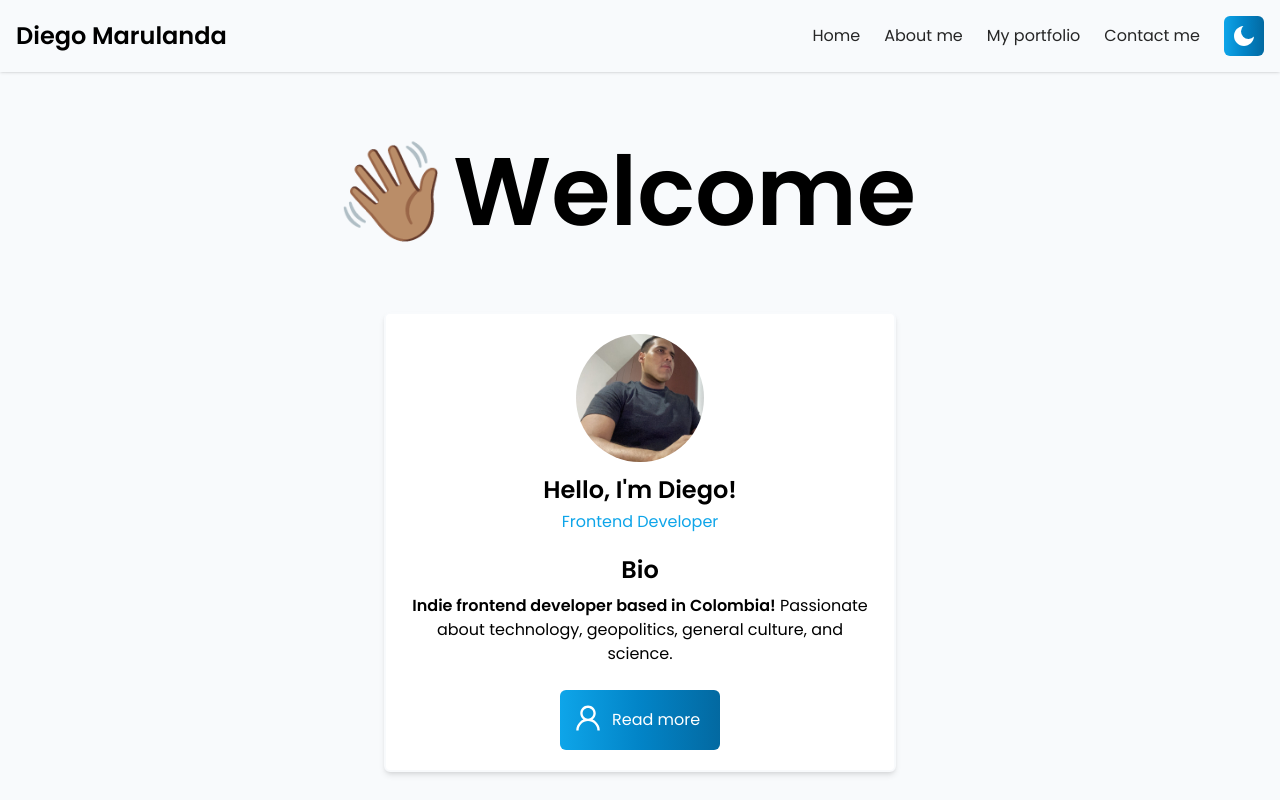
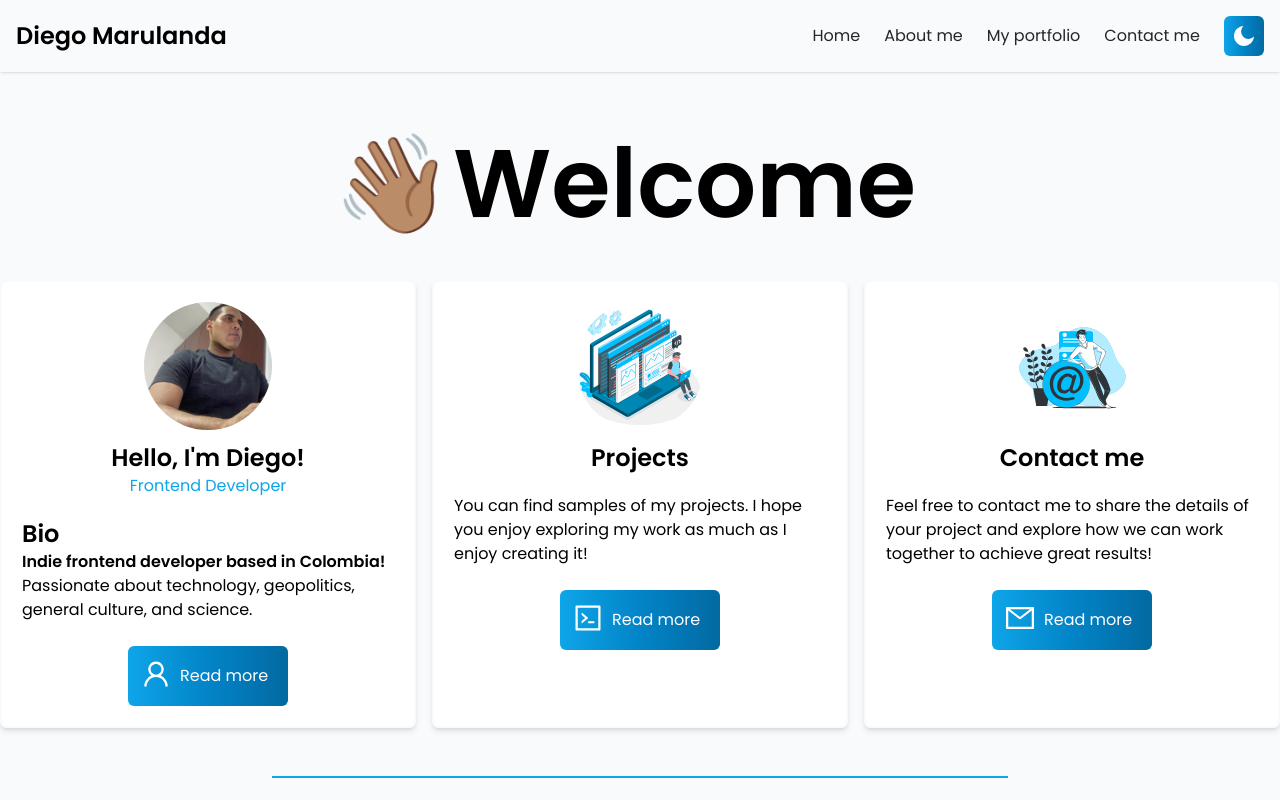
Before and after one commit to DiegoMarulandaB/Portfolio, a Next.js app: page /home in a window 1280 px wide. Shown: the top 800 px of the page. Built offline with nearby package versions, Linux system fonts and the light colour scheme.

Commit message:
add website_optimization

```diff
--- a/src/app/contact/page.tsx
+++ b/src/app/contact/page.tsx
@@ -1,61 +1,76 @@
 'use client'
-import React from 'react'
-import { AiOutlineMail, AiOutlineGithub, AiOutlineTwitter, AiOutlineLinkedin } from 'react-icons/ai'
-import AnimatedText from '@/components/AnimatedText/AnimatedText'
+import React from 'react';
+import { AiOutlineMail, AiOutlineGithub, AiOutlineTwitter, AiOutlineLinkedin } from 'react-icons/ai';
+import AnimatedText from '@/components/AnimatedText/AnimatedText';
 
 const Contact: React.FC = () => {
   return (
     <div className="bg-slate-50 dark:bg-slate-800 py-8 px-4 sm:px-6 lg:px-8">
       <div className="max-w-7xl mx-auto">
         <div className="flex flex-col text-center items-center justify-center mt-32">
-          <h2 className="text-2xl text-center font-bold mb-4 ">
-            <AnimatedText text="Contact me" className="text-1xl text-left  mr-2 mb-2  mt-2 font-bold" />
+          <h2 className="text-2xl text-center font-bold mb-4">
+            <AnimatedText text="Contact me" className="text-1xl text-left  mr-2 mb-2  mt-2  font-bold" />
           </h2>
-          <p className="bg-slate-50 dark:bg-slate-800  mb-4 mt-10">Get in touch with me through these links!</p>
+          <p className="bg-slate-50 dark:bg-slate-800 mb-4 mt-4">Get in touch with me through these links!</p>
         </div>
-        <div className=" flex-col text-center items-center justify-center mt-12 grid grid-cols-1 gap-8 sm:grid-cols-2 sm:gap-6 lg:grid-cols-4">
-          <a
-            href="mailto:diegomarulanda87@gmail.com"
-            className="flex flex-col text-center items-center justify-center px-4 py-6 border transform transition-transform hover:-translate-y-1 cursor-pointer text-white bg-gradient-to-r from-sky-500 via-sky-600 to-sky-700 rounded-md "
-          >
-            <AiOutlineMail className="icon text-white" size={40} />
-            <span className="text-1xl font-medium text-white">Email</span>
-            <span className="text-sm text-white">diegomarulanda87@gmail.com</span>
-          </a>
-          <a
-            href="https://twitter.com/DAMB1987"
-            target="_blank"
-            rel="noopener noreferrer"
-            className="flex flex-col items-center text-center px-4 py-6 border transform transition-transform hover:-translate-y-1 cursor-pointer text-white bg-gradient-to-r from-sky-500 via-sky-600 to-sky-700 rounded-md "
-          >
-            <AiOutlineTwitter className="icon text-white" size={40} />
-            <span className="text-1xl font-medium text-white">Twitter</span>
-            <span className="text-sm text-white">@DAMB1987</span>
-          </a>
-          <a
-            href="https://www.linkedin.com/in/diegomarulandabarrientos/"
-            target="_blank"
-            rel="noopener noreferrer"
-            className="flex flex-col items-center text-center px-4 py-6 border transform transition-transform hover:-translate-y-1 cursor-pointer text-white bg-gradient-to-r from-sky-500 via-sky-600 to-sky-700 rounded-md "
-          >
-            <AiOutlineLinkedin className="icon text-white" size={40} />
-            <span className="text-1xl font-medium text-white">LinkedIn</span>
-            <span className="text-sm text-white">diegomarulandabarrientos</span>
-          </a>
-          <a
-            href="https://github.com/DiegoMarulandaB"
-            target="_blank"
-            rel="noopener noreferrer"
-            className="flex flex-col items-center text-center px-4 py-6 border transform transition-transform hover:-translate-y-1 cursor-pointer text-white bg-gradient-to-r from-sky-500 via-sky-600 to-sky-700 rounded-md "
-          >
-            <AiOutlineGithub className="icon text-white" size={40} />
-            <span className="text-1xl font-medium text-white">GitHub</span>
-            <span className="text-sm text-white">DiegoMarulandaB</span>
-          </a>
+        <div className="grid grid-cols-1 gap-8 sm:grid-cols-2 sm:gap-6 lg:grid-cols-4 mt-4">
+          {contactLinks.map((link) => (
+            <ContactLink key={link.text} {...link} />
+          ))}
         </div>
       </div>
     </div>
-  )
+  );
+};
+
+interface ContactLinkProps {
+  href: string;
+  text: string;
+  icon: React.ReactElement;
+  username?: string;
 }
 
-export default Contact
+const ContactLink: React.FC<ContactLinkProps> = ({ href, text, icon, username }) => {
+  return (
+    <a
+      href={href}
+      target="_blank"
+      rel="noopener noreferrer"
+      className="flex flex-col items-center text-center px-4 py-6 border transform transition-transform hover:-translate-y-1 cursor-pointer text-white bg-gradient-to-r from-sky-500 via-sky-600 to-sky-700 rounded-md"
+    >
+      {icon}
+      <span className="text-1xl font-medium text-white">{text}</span>
+      {username && <span className="text-sm text-white">{username}</span>}
+    </a>
+  );
+};
+
+const contactLinks: ContactLinkProps[] = [
+  {
+    href: 'mailto:diegomarulanda87@gmail.com',
+    text: 'Email',
+    icon: <AiOutlineMail className="icon text-white" size={40} />,
+     username:'diegomarulanda87@gmail.com',
+
+  },
+  {
+    href: 'https://twitter.com/DAMB1987',
+    text: 'Twitter',
+    icon: <AiOutlineTwitter className="icon text-white" size={40} />,
+    username: '@DAMB1987',
+  },
+  {
+    href: 'https://www.linkedin.com/in/diegomarulandabarrientos/',
+    text: 'LinkedIn',
+    icon: <AiOutlineLinkedin className="icon text-white" size={40} />,
+    username: 'diegomarulandabarrientos',
+  },
+  {
+    href: 'https://github.com/DiegoMarulandaB',
+    text: 'GitHub',
+    icon: <AiOutlineGithub className="icon text-white" size={40} />,
+    username: 'DiegoMarulandaB',
+  },
+];
+
+export default Contact;
--- a/src/app/home/page.tsx
+++ b/src/app/home/page.tsx
@@ -1,62 +1,97 @@
 'use client' // this is a client component
+// No need for 'use client' in modern React apps
 import Image from 'next/image';
 import AnimatedText from '@/components/AnimatedText/AnimatedText';
 import Link from 'next/link';
 import { AiOutlineUser, AiOutlineCode, AiOutlineMail } from 'react-icons/ai';
 
-// Define the Button interface and buttons
 interface Button {
   label: string;
   route: string;
 }
 
-
-const ButtonAbout: Button[] = [{ label: 'Read more', route: '/about' }]
-const ButtonProjects: Button[] = [{ label: 'Read more', route: '/projects' }]
-const ButtonContact: Button[] = [{ label: 'Read more', route: '/contact' }]
+const ButtonAbout: Button[] = [{ label: 'Read more', route: '/about' }];
+const ButtonProjects: Button[] = [{ label: 'Read more', route: '/projects' }];
+const ButtonContact: Button[] = [{ label: 'Read more', route: '/contact' }];
 
 const HomePage = () => {
   return (
-    <section id="home">
-      <div className="flex flex-col text-center items-center justify-center mt-32">
-        <h1 className="text-2xl text-center font-bold">
-          <AnimatedText text="👋🏽Welcome" className="text-left mr-2 mb-2 mt-2 font-bold" />
+    <section id="home" className="mt-8 md:mt-16">
+      <div className="flex flex-col text-center items-center justify-center">
+        <h1 className="text-3xl md:text-4xl font-bold">
+          <AnimatedText text="👋🏽Welcome" className="text-left mr-2 mb-2 mt-16 font-bold" />
         </h1>
       </div>
 
-      <div className="flex flex-col text-center items-center justify-center md:space-x-3 md:text-left mt-4">
-        <div className="md:w-3/3">
-
-
-
-    <div className="">
-      <div className=" max-w-lg mx-auto my-10 bg-white dark:bg-slate-800 rounded-md border-2 border-slate-50 shadow-md p-5 w-full ">
-        <img
-          className="w-32 h-32 rounded-full mx-auto"
-          src="/diego.jpg"
-          alt="Profile picture"
-        />
-        <h2 className="font-ligth dark:bg-text-white-900 text-center text-2xl font-semibold mt-3">Hello, I'm Diego!</h2>
-
-        <p className="text-sky-500 text-center  mt-1">Frontend Developer</p>
-
+      <div className="grid grid-cols-1 gap-4 md:grid-cols-3 mt-8">
+        {/* About */}
+        <div className="bg-white dark:bg-slate-800 rounded-md border-2 border-slate-50 shadow-md p-5">
+          <div className="flex flex-col items-center justify-center">
+            <Image src="/diego.jpg" alt="Profile picture" width={128} height={128} className="w-32 h-32 rounded-full mx-auto" />
+            <h2 className="font-semibold text-2xl mt-3">Hello, I'm Diego!</h2>
+            <p className="text-sky-500">Frontend Developer</p>
             <div className="mt-5">
-          <h3 className=" font-ligth dark:bg-text-white-900 text-center text-2xl font-semibold mt-3">Bio</h3>
-          <p className="font-ligth text-center mt-2">
-           <strong> Indie frontend developer based in Colombia!</strong> Passionate about technology, geopolitics, general culture, and science.
-
+              <h3 className="font-semibold text-2xl">Bio</h3>
+              <p>
+                <strong>Indie frontend developer based in Colombia!</strong> Passionate about technology, geopolitics, general culture, and science.
               </p>
-              <div className="flex flex-col md:flex-row md:space-x-4 items-center justify-center mt-6">
+            </div>
+            <div className="mt-6">
               {ButtonAbout.map((button, index) => (
                 <Link key={index} href={button.route}>
                   <button
                     type="button"
-              className="hover:bg-gradient-to-br focus:ring-4 focus:outline-none focus:ring-sky-300 text-center inline-flex items-center
-              hover:-translate-y-1 transition-transform cursor-pointer text-white bg-gradient-to-r from-sky-500 via-sky-600 to-sky-700 rounded-md px-3 py-3 mb-4 md:mb-0 w-full md:w-40"
+                    className="hover:bg-gradient-to-br focus:ring-4 focus:outline-none focus:ring-sky-300 text-center inline-flex items-center hover:-translate-y-1 transition-transform cursor-pointer text-white bg-gradient-to-r from-sky-500 via-sky-600 to-sky-700 rounded-md px-3 py-3 mb-4 md:mb-0 w-full md:w-40"
                   >
                     {index === 0 && <AiOutlineUser className="icon text-white text-center items-center justify-center mb-1 mr-2" size={32} />}
+                    {button.label}
+                  </button>
+                </Link>
+              ))}
+            </div>
+          </div>
+        </div>
 
+        {/* Projects */}
+        <div className="bg-white dark:bg-slate-800 rounded-md border-2 border-slate-50 shadow-md p-5">
+          <div className="flex flex-col items-center justify-center">
+            <Image src="/projects.svg" alt="Projects image" width={128} height={128} className="w-32 h-32 rounded-full mx-auto" />
+            <h2 className="font-semibold text-2xl mt-3">Projects</h2>
+            <div className="mt-5">
+              <p>You can find samples of my projects. I hope you enjoy exploring my work as much as I enjoy creating it!</p>
+            </div>
+            <div className="mt-6">
+              {ButtonProjects.map((button, index) => (
+                <Link key={index} href={button.route}>
+                  <button
+                    type="button"
+                    className="hover:bg-gradient-to-br focus:ring-4 focus:outline-none focus:ring-sky-300 text-center inline-flex items-center hover:-translate-y-1 transition-transform cursor-pointer text-white bg-gradient-to-r from-sky-500 via-sky-600 to-sky-700 rounded-md px-3 py-3 mb-4 md:mb-0 w-full md:w-40"
+                  >
+                    {index === 0 && <AiOutlineCode className="icon text-white text-center items-center justify-center mb-1 mr-2" size={32} />}
+                    {button.label}
+                  </button>
+                </Link>
+              ))}
+            </div>
+          </div>
+        </div>
 
+        {/* Contact */}
+        <div className="bg-white dark:bg-slate-800 rounded-md border-2 border-slate-50 shadow-md p-5">
+          <div className="flex flex-col items-center justify-center">
+            <Image src="/email.svg" alt="Email image" width={128} height={128} className="w-32 h-32 rounded-full mx-auto" />
+            <h2 className="font-semibold text-2xl mt-3">Contact me</h2>
+            <div className="mt-5">
+              <p>Feel free to contact me to share the details of your project and explore how we can work together to achieve great results!</p>
+            </div>
+            <div className="mt-6">
+              {ButtonContact.map((button, index) => (
+                <Link key={index} href={button.route}>
+                  <button
+                    type="button"
+                    className="hover:bg-gradient-to-br focus:ring-4 focus:outline-none focus:ring-sky-300 text-center inline-flex items-center hover:-translate-y-1 transition-transform cursor-pointer text-white bg-gradient-to-r from-sky-500 via-sky-600 to-sky-700 rounded-md px-3 py-3 mb-4 md:mb-0 w-full md:w-40"
+                  >
+                    {index === 0 && <AiOutlineMail className="icon text-white text-center items-center justify-center mb-1 mr-2" size={32} />}
                     {button.label}
                   </button>
                 </Link>
@@ -65,100 +100,6 @@ const HomePage = () => {
           </div>
         </div>
       </div>
-        </div>
-
-
-        {/* projects */}
-
-
-    <div className=" ">
-      <div className=" max-w-lg mx-auto my-10 bg-white dark:bg-slate-800 rounded-md border-2 border-slate-50 shadow-md p-5 w-full flex flex-col text-center items-center justify-center ">
-
-             <Image
-            src="/projects.svg"
-            alt="projects image"
-            width={160}
-            height={160}
-            className="w-34 h-34 rounded-full mx-auto "
-          />
-        <h2 className="font-ligth dark:bg-text-white-900 text-center text-2xl font-semibold mt-3">Projects</h2>
-
-        <div className="mt-5">
-          {/* <h3 className=" text-center  text-xl font-ligth">Bio</h3> */}
-          <p className="font-ligth text-center mt-2">
-          You can find samples of my projects. I hope you enjoy exploring my work as much as I enjoy creating it!
-
-          </p>
-              <div className="flex flex-col md:flex-row md:space-x-4 items-center justify-center mt-6">
-        {ButtonProjects.map((button, index) => (
-          <Link key={index} href={button.route}>
-            <button
-              type="button"
-              className="hover:bg-gradient-to-br focus:ring-4 focus:outline-none focus:ring-sky-300 text-center inline-flex items-center
-              hover:-translate-y-1 transition-transform cursor-pointer text-white bg-gradient-to-r from-sky-500 via-sky-600 to-sky-700 rounded-md px-3 py-3 mb-4 md:mb-0 w-full md:w-40"
-            >
-               {index === 0 && < AiOutlineCode className="icon text-white text-center items-center justify-center mb-1 mr-2" size={32} />}
-
-
-
-              {button.label}
-            </button>
-          </Link>
-        ))}
-      </div>
-        </div>
-      </div>
-    </div>
-
-    {/* Contact */}
-
-       <div className=" ">
-      <div className=" max-w-lg mx-auto my-10 bg-white dark:bg-slate-800 rounded-md border-2 border-slate-50 shadow-md p-5 w-full flex flex-col text-center items-center justify-center ">
-
-             <Image
-            src="/email.svg"
-            alt="projects image"
-            width={160}
-            height={160}
-            className="w-34 h-34 rounded-full mx-auto "
-          />
-        <h2 className="font-ligth dark:bg-text-white-900 text-center text-2xl font-semibold mt-3">Contact me</h2>
-
-        <div className="mt-5">
-          {/* <h3 className=" text-center  text-xl font-ligth">Bio</h3> */}
-          <p className="font-ligth text-center mt-2">
-          Feel free to contact me to share the details of your project and explore how we can work together to achieve great results!
-
-          </p>
-              <div className="flex flex-col md:flex-row md:space-x-4 items-center justify-center mt-6">
-        {ButtonContact.map((button, index) => (
-          <Link key={index} href={button.route}>
-            <button
-              type="button"
-              className="hover:bg-gradient-to-br focus:ring-4 focus:outline-none focus:ring-sky-300 text-center inline-flex items-center
-              hover:-translate-y-1 transition-transform cursor-pointer text-white bg-gradient-to-r from-sky-500 via-sky-600 to-sky-700 rounded-md px-3 py-3 mb-4 md:mb-0 w-full md:w-40"
-            >
-               {index === 0 && < AiOutlineMail className="icon text-white text-center items-center justify-center mb-1 mr-2" size={32} />}
-
-
-
-              {button.label}
-            </button>
-          </Link>
-        ))}
-      </div>
-        </div>
-      </div>
-    </div>
-      </div>
-       <div>
-        <div>
-
-        </div>
-
-      </div>
-
-
     </section>
   );
 };
```
Also changed, not shown: src/app/about/page.tsx (+60 -53 lines), src/app/not-found.tsx (line endings or trailing spaces), src/app/projects/page.tsx (line endings or trailing spaces). Lines whose indentation alone changed are shown as unchanged.
